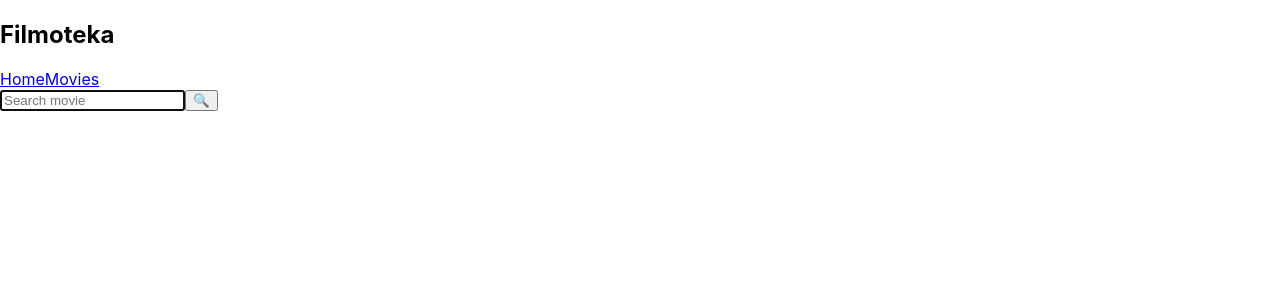
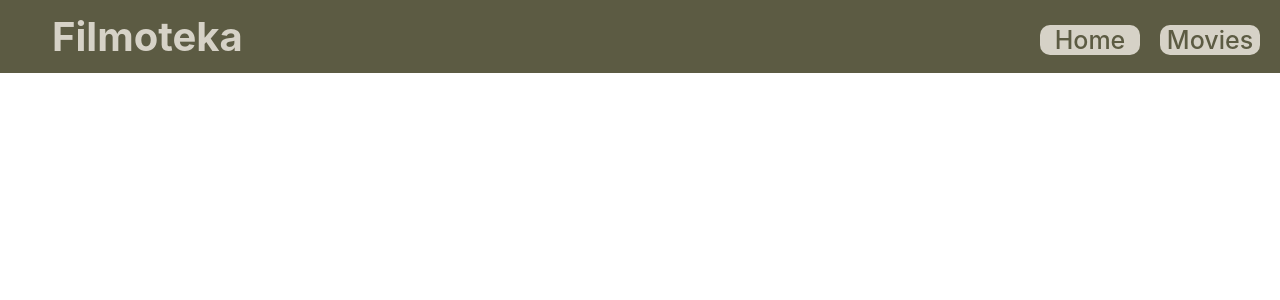
Before and after one commit to Maracasimova/goit-react-hw-05-movies, a React (Create React App) app: page /goit-react-hw-05-movies/movies in a window 1280 px wide. Shown: the top 300 px of the page. Built offline with nearby package versions, Linux system fonts and the light colour scheme.

Commit message:
Update Header.module.css

```diff
--- a/src/components/Header/Header.module.css
+++ b/src/components/Header/Header.module.css
@@ -1,17 +1,47 @@
 .container {
+  background-color: #5c5b43;
+  position: fixed;
+  top: 0;
+  width: 100%;
+  z-index: 100;
 }
 
 .header {
+  display: flex;
+  justify-content: space-between;
+  align-items: center;
 }
 
 .title {
+  padding: 12px;
+  display: flex;
+  -webkit-box-align: center;
+  color: #d6d2c7;
+  font-size: 40px;
+  margin: 0;
+  margin-left: 40px;
 }
 
 .btnWrap {
+  display: flex;
 }
 
 .btnNav {
+  display: block;
+  width: 100px;
+  color: #5c5b43;
+  background-color: #d6d2c7;
+  text-decoration: none;
+  margin-right: 20px;
+  text-align: center;
+  font-size: 25px;
+  font-weight: 500;
+  border-radius: 10px;
+  margin-top: 7px;
+  cursor: pointer;
 }
 
 .btnNav:hover {
+  background-color: #5c5b43;
+  color: #d6d2c7;
 }
```
